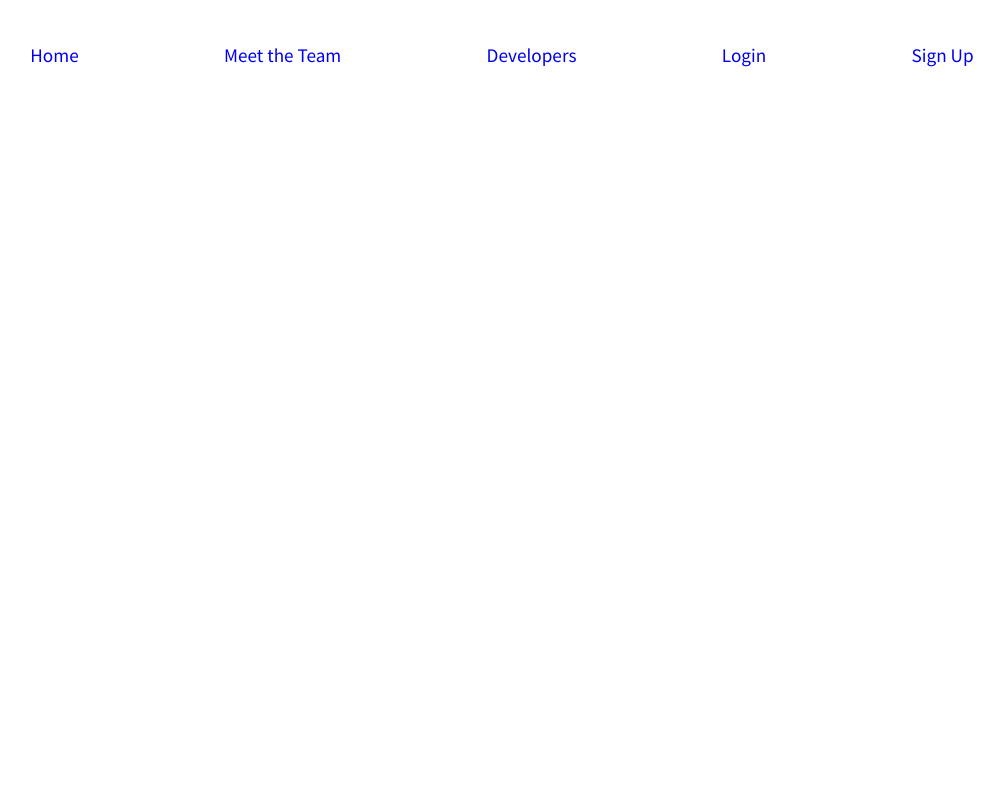
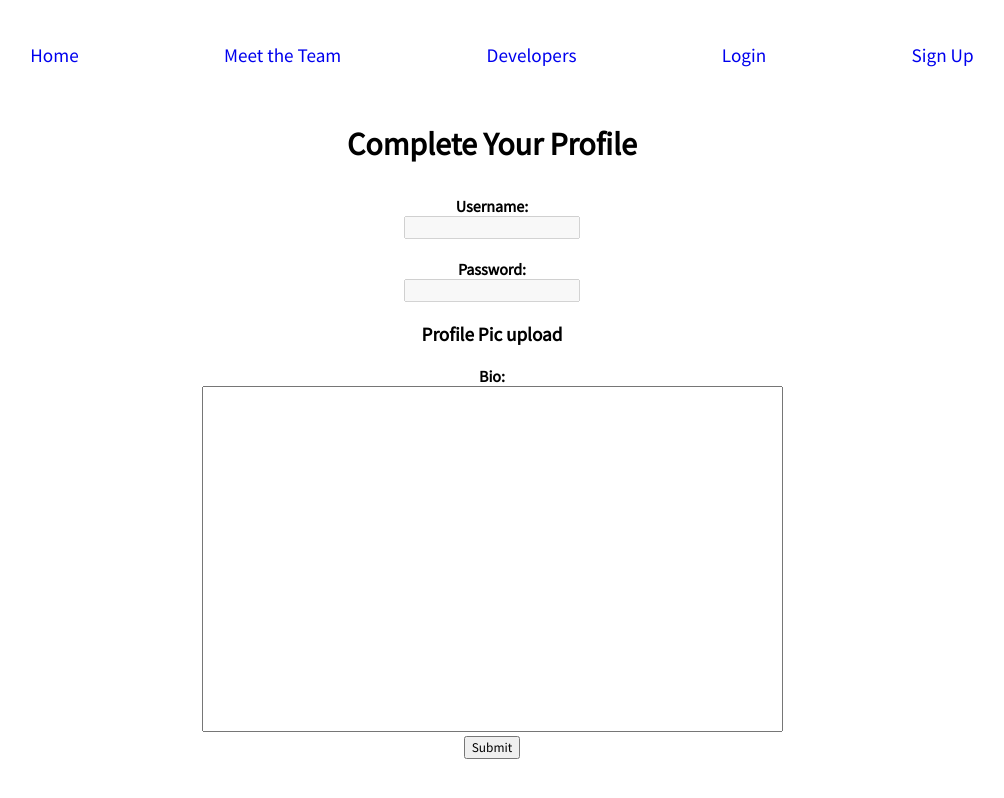
Before and after one commit to Co-Make-33/frontEnd, a React (Create React App) app: page /createprofile in a window 1280 px wide. Shown: the whole page, without its empty margins (148-1152 px from the left). Built offline with nearby package versions, Linux system fonts and the light colour scheme.

Commit message:
CreateProfile was created and form is fleshed out, added route for it to app so I can see it in browser, username and password fields are disabled so they can auto-fill via state

```diff
--- a/src/App.js
+++ b/src/App.js
@@ -9,6 +9,7 @@ import Developers from './components/Developers';
 import MeetTheTeam from './components/MeetTheTeam';
 import Signup from './components/MeetTheTeam';
 import Login from './components/Login';
+import CreateProfile from './components/CreateProfile';
 
 function App() {
   return (
@@ -23,7 +24,7 @@ function App() {
         <Route path='/developers' component={Developers}/>
         <Route path='/login' component={Login}/>
         <Route path='/signup' component={Signup}/>
-
+        <Route path='/createprofile' component={CreateProfile}/>
       </Router>
     </div>
   );
--- /dev/null
+++ b/src/components/CreateProfile.js
@@ -0,0 +1,43 @@
+import React from 'react';
+import styled from 'styled-components';
+
+const StyledForm = styled.div`
+    text-align: center;
+    font-weight: bold;
+
+    a {
+        cursor: pointer;
+    }
+`
+
+
+const CreateProfile = () => {
+
+
+
+    return (
+        <StyledForm>
+            <h3>Complete Your Profile</h3>
+            <form>
+                {/* username and password will be autofilled via state*/}
+                <label> Username: <br/>
+                    <input name='username' type='text' disabled = 'true'/> <br/>
+                </label>
+                <br/>
+                <label> Password: <br/>
+                    <input name='password' type='password' disabled='true'/> <br/>
+                </label>
+                <br/>
+                <a>Profile Pic upload</a> <br/>
+                <br/>
+                <label> Bio: <br/>
+                    <textarea type='text' name = 'bio' rows ='20' cols='80' style={{resize: 'none'}}/>
+                </label>
+                <br/>
+                <button>Submit</button>
+            </form>
+        </StyledForm>
+    )
+}
+
+export default CreateProfile;
```
